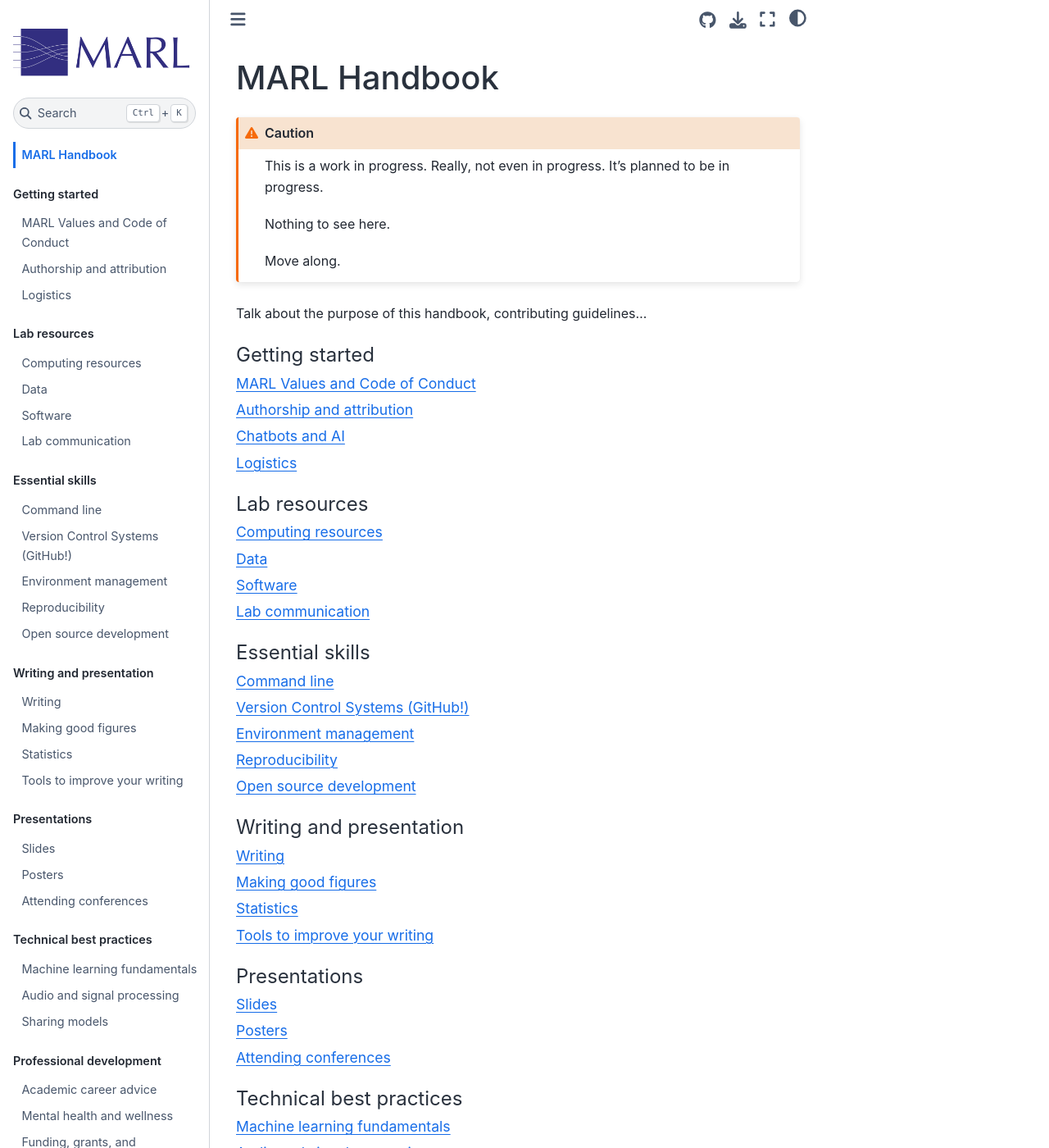
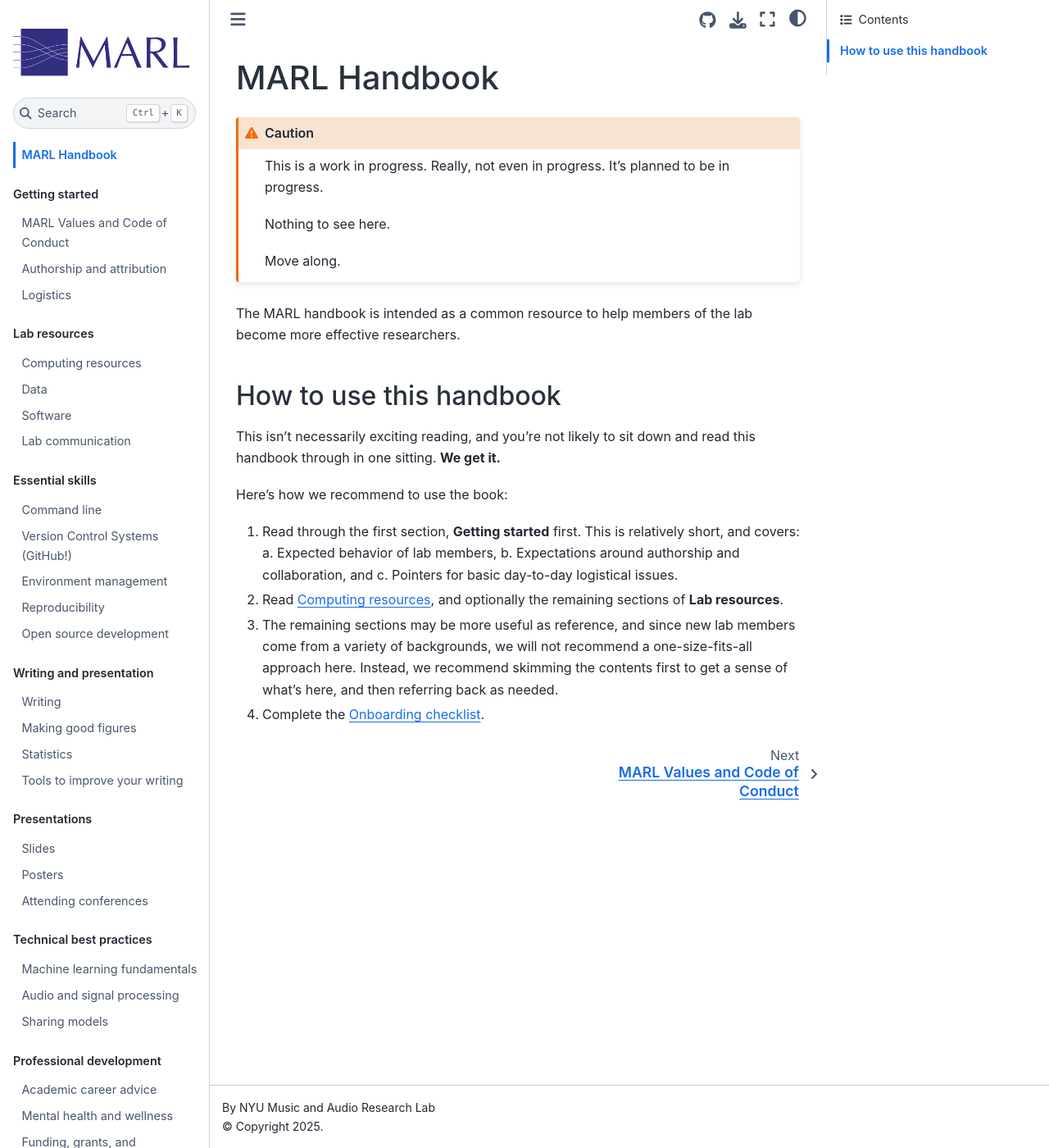
Before and after one commit to marl/marl-handbook, a Jupyter Book: the page built from intro.md, in a window 1280 px wide and 1400 px high. Shown: the whole window at 82% size. Built offline with Jupyter Book 1.0.4 settings and Sphinx 7.4.7 and the Sphinx Book theme 1.1.4, drawn with Linux system fonts in a browser that asks for light colours; some of the changed text lies outside the part shown.

Commit message:
fleshing out intro

````diff
--- a/intro.md
+++ b/intro.md
@@ -8,7 +8,26 @@ Nothing to see here.
 Move along.
 ```
 
-Talk about the purpose of this handbook, contributing guidelines...
+The MARL handbook is intended as a common resource to help members of the lab become more effective researchers.
 
-```{tableofcontents}
-```
+## How to use this handbook
+
+This isn't necessarily exciting reading, and you're not likely to sit down and read this handbook through in one sitting.  **We get it.**
+
+Here's how we recommend to use the book:
+
+1. Read through the first section, **Getting started** first.  This is relatively short, and covers:
+    a. Expected behavior of lab members,
+    b. Expectations around authorship and collaboration, and
+    c. Pointers for basic day-to-day logistical issues.
+
+2. Read [Computing resources](computing), and optionally the
+   remaining sections of **Lab resources**.
+
+3. The remaining sections may be more useful as reference, and since
+   new lab members come from a variety of backgrounds, we will not
+   recommend a one-size-fits-all approach here.  Instead, we recommend
+   skimming the contents first to get a sense of what's here, and
+   then referring back as needed.
+
+4. Complete the [Onboarding checklist](checklist).
````
Also changed, not shown: ch2/compute.md (+1 -0 lines), ch4/writing.md (+25 -0 lines), chXX/onboarding.md (+1 -0 lines).
